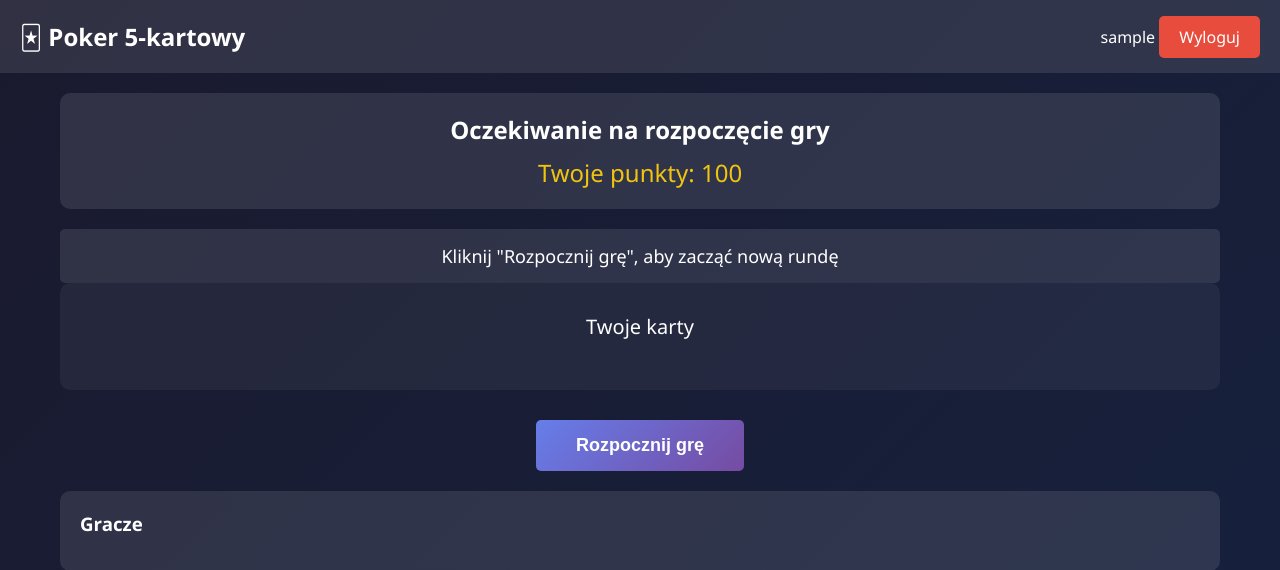
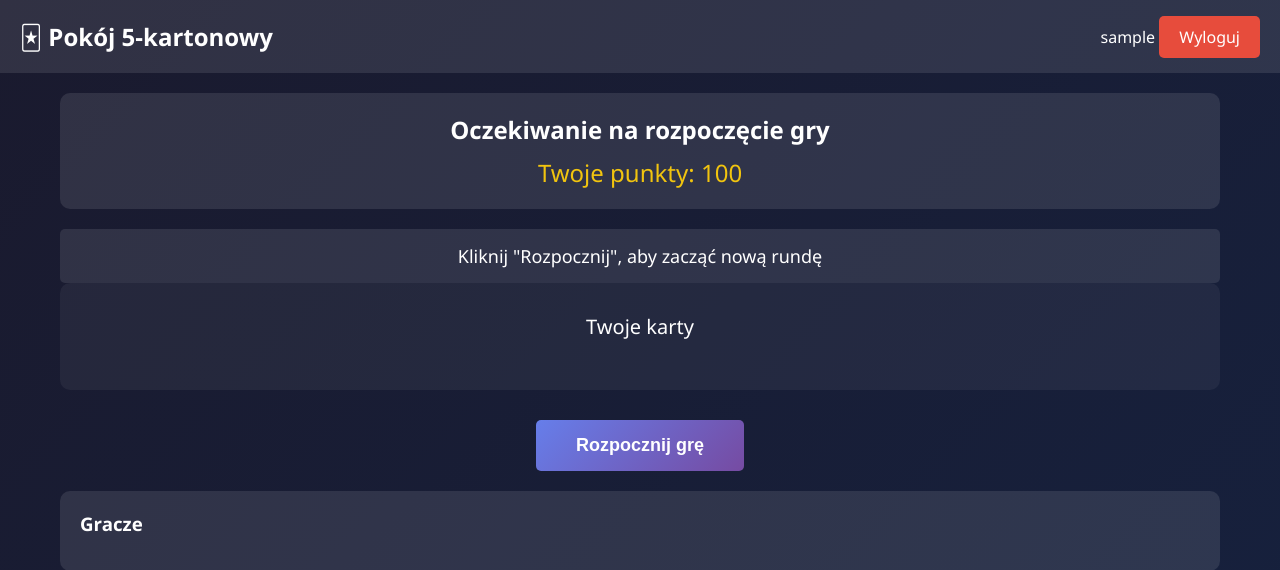
Before and after one commit to djdracha/cer-wz, a Flask app: page /game in a window 1280 px wide. Shown: the top 570 px of the page. Run offline with Flask 3, Linux system fonts and the light colour scheme; the visitor is signed in with stand-in values (Sample User, id 1); data that the repository does not hold is empty.

Commit message:
Update game.html

```diff
--- a/templates/game.html
+++ b/templates/game.html
@@ -211,7 +211,7 @@
 </head>
 <body>
     <div class="header">
-        <h1>🃏 Poker 5-kartowy</h1>
+        <h1>🃏 Pokój 5-kartonowy</h1>
         <div>
             <span id="current-user">{{ username }}</span>
             <a href="/logout" class="logout-btn">Wyloguj</a>
@@ -220,12 +220,12 @@
 
     <div class="game-container">
         <div class="status-bar">
-            <h2 id="phase-text">Oczekiwanie na rozpoczęcie gry</h2>
+            <h2 id="phase-text">Oczekiwanie na rozpoczęcie </h2>
             <div class="points">Twoje punkty: <span id="player-points">1</span></div>
         </div>
 
         <div id="start-message" class="message">
-            Kliknij "Rozpocznij grę", aby zacząć nową rundę
+            Kliknij "Rozpocznij", aby zacząć nową rundę
         </div>
 
         <div id="game-area">
```
